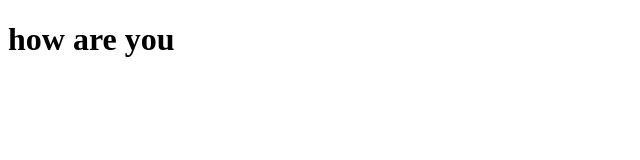
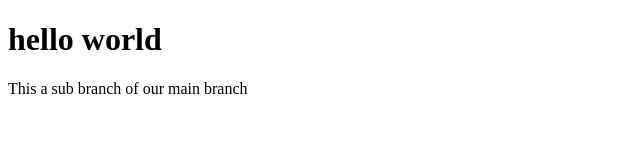
Before and after one commit to SantiniCezar1/Git, a plain HTML site: page index.html in a window 1280 px wide. Shown: the whole page, without its empty margins (0-640 px from the left). Drawn offline with Linux system fonts and the light colour scheme.

Commit message:
This is from the coding branch

```diff
--- a/index.html
+++ b/index.html
@@ -6,6 +6,7 @@
     <title>Document</title>
 </head>
 <body>
-    <h1>how are you</h1>
+    <h1>hello world</h1>
+    <P>This a  sub branch of our main branch</P>
 </body>
 </html>
```
